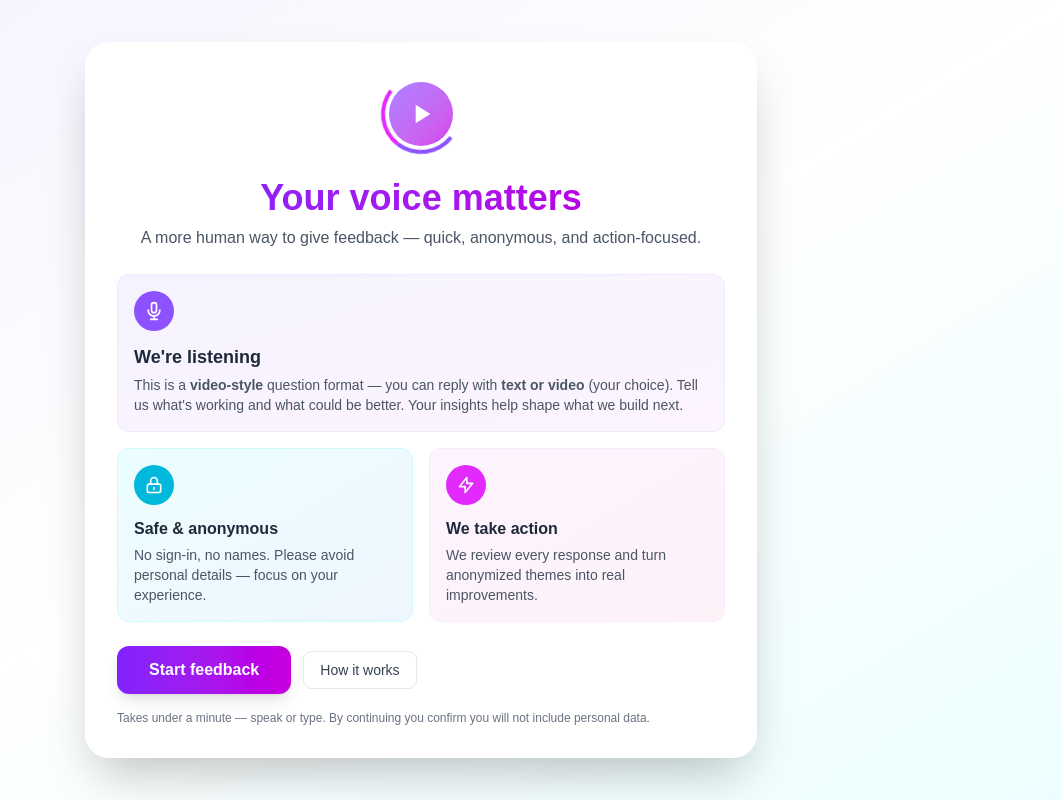
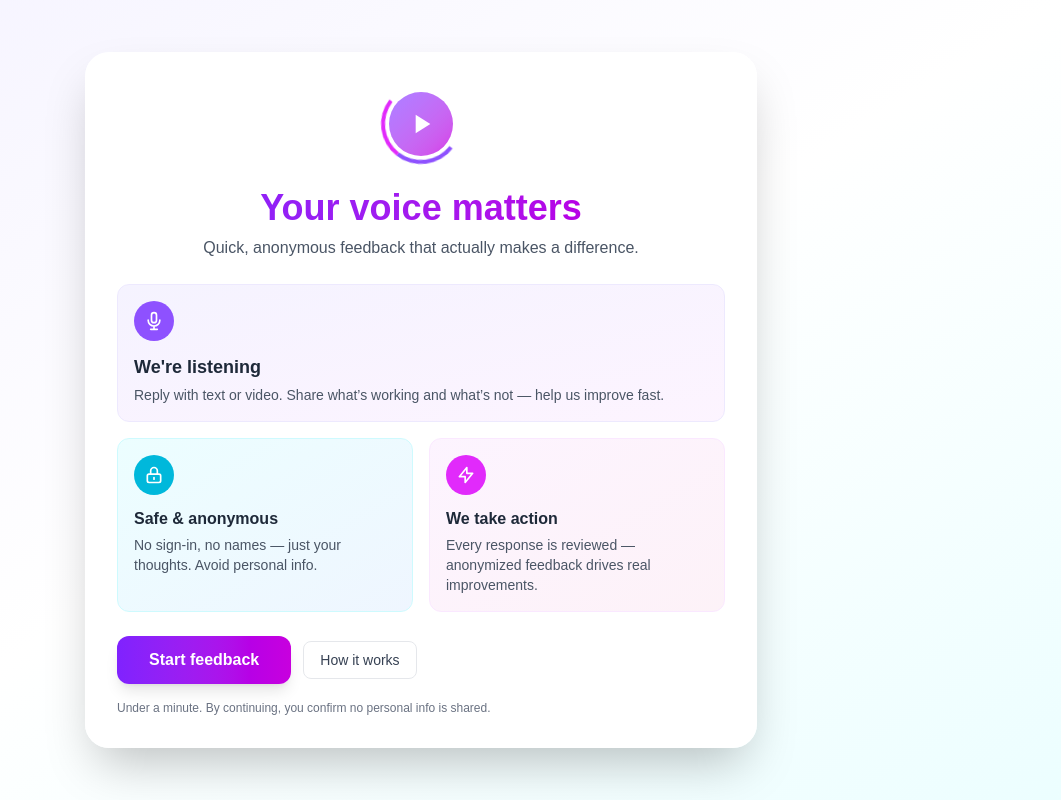
Before and after one commit to damienwarren-blip/video-coach, a Next.js app: page /pilot_zs in a window 1280 px wide. Shown: the whole page, without its empty margins (219-1280 px from the left). Built offline with nearby package versions, Linux system fonts and the light colour scheme.

Commit message:
Update page.js

```diff
--- a/app/pilot_zs/page.js
+++ b/app/pilot_zs/page.js
@@ -1,11 +1,6 @@
 "use client";
 
 import React, { useState, useEffect } from "react";
-
-// CustomerFeedbackLanding
-// - Tailwind-ready React component
-// - Landing copy and consent flow for a VideoAsk "video-style" feedback interaction
-// - Requires user confirmation (type "yes" or press Confirm) before opening VideoAsk iframe
 
 export default function CustomerFeedbackLanding() {
   const [fadeIn, setFadeIn] = useState(false);
@@ -18,12 +13,10 @@ export default function CustomerFeedbackLanding() {
   const handleOpen = () => setShowPrompt(true);
 
   const handleConfirm = () => {
-    // simple confirmation: either typed "yes" (case-insensitive) or clicked confirm
     if (consentInput.trim().toLowerCase() === "yes" || confirmed) {
       setShowPrompt(false);
       setConfirmed(true);
     } else {
-      // mark confirmed regardless if user clicks confirm button
       setConfirmed(true);
       setShowPrompt(false);
     }
@@ -49,18 +42,12 @@ export default function CustomerFeedbackLanding() {
             {/* Animated Logo */}
             <div className="flex justify-center mb-6">
               <div className="relative w-20 h-20">
-                {/* Outer rotating ring */}
                 <div className="absolute inset-0 rounded-full border-4 border-transparent border-t-violet-500 border-r-fuchsia-500 animate-spin"></div>
-
-                {/* Inner pulsing circle */}
                 <div className="absolute inset-2 rounded-full bg-gradient-to-br from-violet-500 to-fuchsia-600 animate-pulse flex items-center justify-center">
-                  {/* Video play icon */}
                   <svg className="w-8 h-8 text-white" fill="currentColor" viewBox="0 0 24 24">
                     <path d="M8 5v14l11-7z"/>
                   </svg>
                 </div>
-
-                {/* Floating particles */}
                 <div className="absolute -top-1 -right-1 w-3 h-3 rounded-full bg-cyan-400 animate-[ping_2s_infinite]"></div>
                 <div className="absolute -bottom-1 -left-1 w-2 h-2 rounded-full bg-fuchsia-400 animate-[ping_3s_infinite]"></div>
               </div>
@@ -69,10 +56,10 @@ export default function CustomerFeedbackLanding() {
             {/* Header */}
             <header className="text-center mb-6">
               <h1 className="text-3xl sm:text-4xl font-extrabold text-gray-900 bg-clip-text text-transparent bg-gradient-to-r from-violet-600 to-fuchsia-600">Your voice matters</h1>
-              <p className="mt-2 text-sm sm:text-base text-gray-600">A more human way to give feedback — quick, anonymous, and action-focused.</p>
+              <p className="mt-2 text-sm sm:text-base text-gray-600">Quick, anonymous feedback that actually makes a difference.</p>
             </header>
 
-            {/* Body sections with icons */}
+            {/* Body sections */}
             <section className="grid gap-4 sm:grid-cols-2 mb-6">
               <div className="p-4 rounded-xl bg-gradient-to-br from-violet-50 to-fuchsia-50 border border-violet-100 transform transition hover:scale-105 sm:col-span-2">
                 <div className="w-10 h-10 rounded-full bg-violet-500 flex items-center justify-center mb-3">
@@ -81,7 +68,7 @@ export default function CustomerFeedbackLanding() {
                   </svg>
                 </div>
                 <h3 className="font-semibold text-gray-800 text-lg">We're listening</h3>
-                <p className="text-sm text-gray-600 mt-1">This is a <strong>video-style</strong> question format — you can reply with <strong>text or video</strong> (your choice). Tell us what's working and what could be better. Your insights help shape what we build next.</p>
+                <p className="text-sm text-gray-600 mt-1">Reply with text or video. Share what’s working and what’s not — help us improve fast.</p>
               </div>
 
               <div className="p-4 rounded-xl bg-gradient-to-br from-cyan-50 to-blue-50 border border-cyan-100 transform transition hover:scale-105">
@@ -91,7 +78,7 @@ export default function CustomerFeedbackLanding() {
                   </svg>
                 </div>
                 <h3 className="font-semibold text-gray-800">Safe & anonymous</h3>
-                <p className="text-sm text-gray-600 mt-1">No sign-in, no names. Please avoid personal details — focus on your experience.</p>
+                <p className="text-sm text-gray-600 mt-1">No sign-in, no names — just your thoughts. Avoid personal info.</p>
               </div>
 
               <div className="p-4 rounded-xl bg-gradient-to-br from-fuchsia-50 to-pink-50 border border-fuchsia-100 transform transition hover:scale-105">
@@ -101,13 +88,11 @@ export default function CustomerFeedbackLanding() {
                   </svg>
                 </div>
                 <h3 className="font-semibold text-gray-800">We take action</h3>
-                <p className="text-sm text-gray-600 mt-1">We review every response and turn anonymized themes into real improvements.</p>
+                <p className="text-sm text-gray-600 mt-1">Every response is reviewed — anonymized feedback drives real improvements.</p>
               </div>
             </section>
 
-            {/* Privacy & consent explanation - REMOVED, moved to prompt */}
-
-            {/* CTA & small consent prompt */}
+            {/* CTA */}
             <div className="flex flex-col sm:flex-row items-center gap-3">
               <button
                 onClick={handleOpen}
@@ -117,24 +102,20 @@ export default function CustomerFeedbackLanding() {
               </button>
 
               <button
-                onClick={() => {
-                  // small inline explanation modal replaced by prompt below
-                  handleOpen();
-                }}
+                onClick={handleOpen}
                 className="px-4 py-2 rounded-lg border border-gray-200 text-sm text-gray-700 hover:bg-gray-50"
               >
                 How it works
               </button>
             </div>
 
-            <p className="text-xs text-gray-500 mt-4">Takes under a minute — speak or type. By continuing you confirm you will not include personal data.</p>
+            <p className="text-xs text-gray-500 mt-4">Under a minute. By continuing, you confirm no personal info is shared.</p>
           </div>
         ) : (
-          // Show VideoAsk iframe once confirmed
           <div>
             <div className="mb-4 text-center">
               <h2 className="text-2xl font-semibold bg-clip-text text-transparent bg-gradient-to-r from-violet-600 to-fuchsia-600">Hit play, speak your mind 🎤</h2>
-              <p className="text-sm text-gray-600 mt-1">100% anonymous — just you and your thoughts. We're all ears.</p>
+              <p className="text-sm text-gray-600 mt-1">100% anonymous — just you and your thoughts.</p>
             </div>
             <div className="w-full h-[65vh]">
               <iframe
@@ -148,14 +129,13 @@ export default function CustomerFeedbackLanding() {
         )}
       </div>
 
-      {/* Consent prompt modal / panel */}
       {showPrompt && !confirmed && (
         <div className="fixed inset-0 z-50 flex items-center justify-center p-4">
           <div className="absolute inset-0 bg-black/40 backdrop-blur-sm"></div>
           <div className="relative z-10 w-full max-w-xl bg-white rounded-2xl shadow-2xl p-6">
             <h3 className="text-lg font-semibold">Quick confirmation</h3>
             <p className="text-sm text-gray-600 mt-2">
-              This is a short <strong>video-style</strong> feedback prompt. You can answer by typing or recording a short video. Please don't include names or other personal details.
+              Short video-style feedback — type or record a video. No personal info.
             </p>
 
             <div className="mt-4">
@@ -183,17 +163,16 @@ export default function CustomerFeedbackLanding() {
               </button>
             </div>
 
-            <p className="text-xs text-gray-500 mt-3">We use AI only to remove potential identifiers and to group themes. Raw responses are deleted within 90 days.</p>
+            <p className="text-xs text-gray-500 mt-3">AI only groups themes and removes potential identifiers. Raw responses deleted within 90 days.</p>
           </div>
         </div>
       )}
 
-      {/* small styles for animation */}
       <style jsx>{`
         @keyframes bounce { from { transform: translateY(0); } to { transform: translateY(-12px); } }
-        .animate-\[bounce_8s_infinite_alternate\] { animation: bounce 8s infinite alternate; }
-        .animate-\[bounce_10s_infinite_alternate\] { animation: bounce 10s infinite alternate; }
-        .animate-\[bounce_6s_infinite_alternate\] { animation: bounce 6s infinite alternate; }
+        .animate-[bounce_8s_infinite_alternate] { animation: bounce 8s infinite alternate; }
+        .animate-[bounce_10s_infinite_alternate] { animation: bounce 10s infinite alternate; }
+        .animate-[bounce_6s_infinite_alternate] { animation: bounce 6s infinite alternate; }
       `}</style>
     </main>
   );
```
